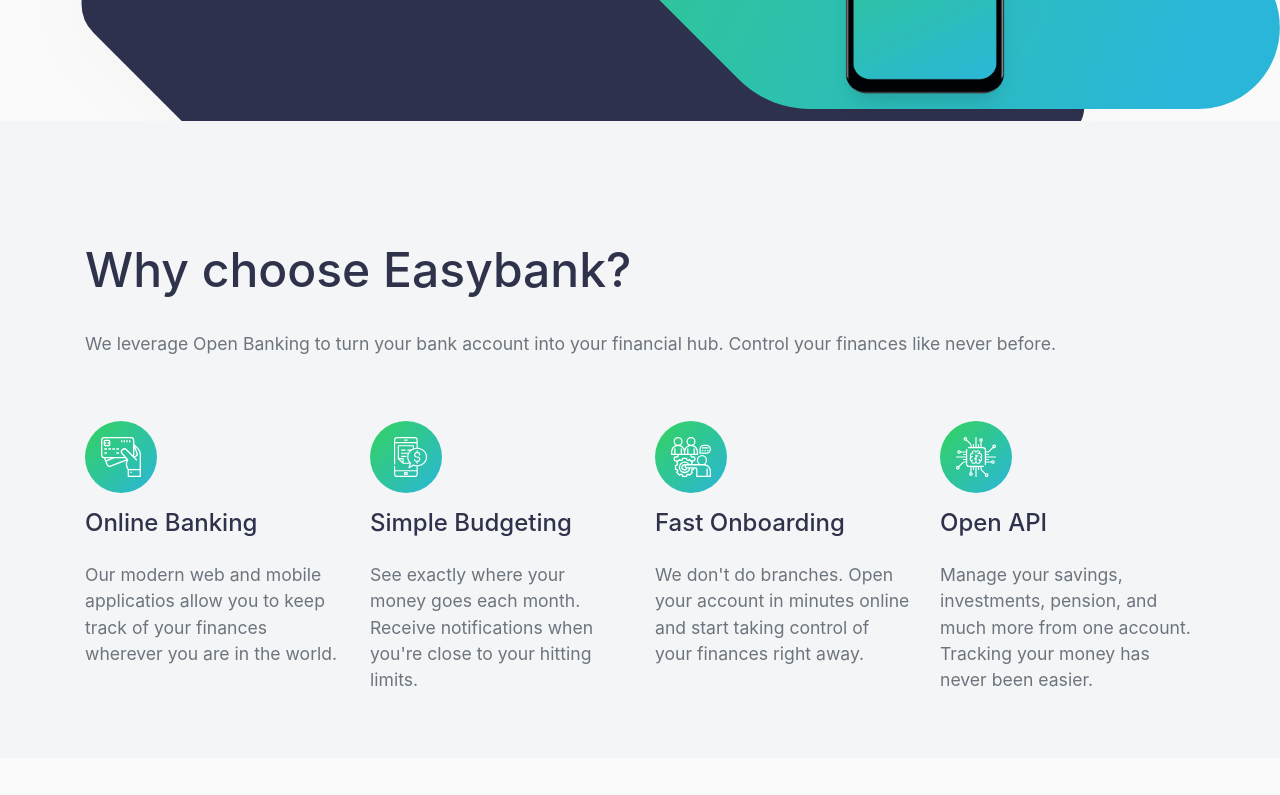
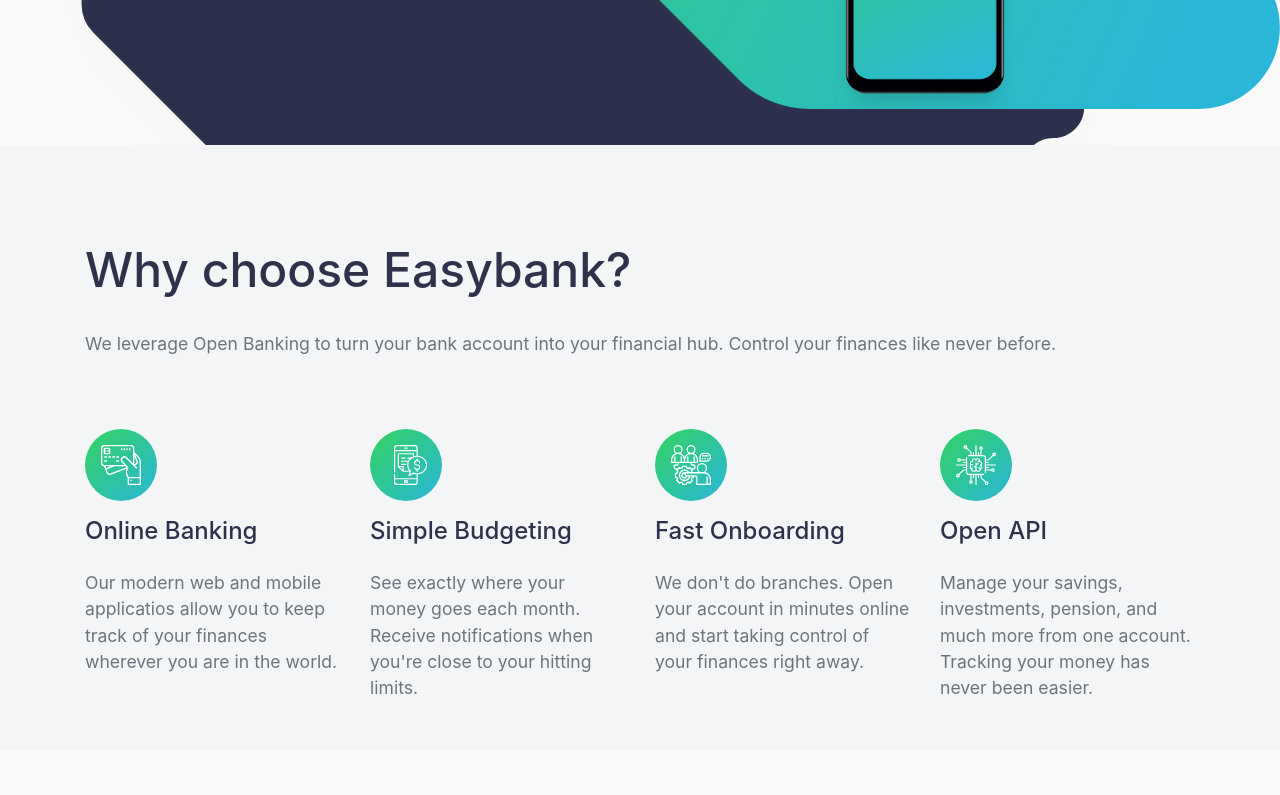
Before and after one commit to evcorona/easybank, a plain HTML site: page index.html in a window 1280 px wide. Shown: the part 660-1455 px from the top of the page. Drawn offline with nearby package versions, Linux system fonts and the light colour scheme.

Commit message:
Arreglo Blancos

```diff
--- a/index.html
+++ b/index.html
@@ -15,7 +15,7 @@
     <!-- ***********0-Nav********************************************* -->
     <nav class="d-md-flex flex-md-row justify-content-between align-items-center p-3">
         <img src="images/logo.svg" class="img-fluid d-none d-md-block ml-3" alt="logo">
-        <div class="navbar navbar-expand-md navbar-light bg-light bg-md-white">
+        <div class="navbar navbar-expand-md navbar-white bg-white">
             <img src="images/logo.svg" class="img-fluid d-md-none" alt="logo">
             <button class="navbar-toggler" type="button" data-toggle="collapse" data-target="#navbarSupportedContent"
                 aria-controls="navbarSupportedContent" aria-expanded="false" aria-label="Toggle navigation">
@@ -45,7 +45,7 @@
         <button type="button" class="btn btn-primary d-none d-md-block rounded-pill py-3 px-4 my-3 font-weight-bold">Request Invite</button>
     </nav>
     <!-- ***********1-Next generation**************************** -->
-    <div class="mybackground container-fluid">
+    <div class="mybackground container-fluid pb-4">
         <div class="row">
             <div class="container d-flex flex-row align-items-center justify-content-center">
                 <div class="row">
@@ -70,7 +70,7 @@
         </div>
     </div>
     <!-- ***********2-Why choose EasyBank************************* -->
-    <div class="container-fluid py-5 sectiontwo">
+    <div class="container-fluid py-4 sectiontwo">
         <div class="row">
             <div class="container">
                 <div class="row">
@@ -79,25 +79,25 @@
                         <p class="text-secondary">We leverage Open Banking to turn your bank account into your financial hub. Control your
                             finances like never before.</p>
                     </div>
-                    <div class="col-12 col-md-3 text-center text-md-left ">
+                    <div class="col-12 col-md-3 text-center text-md-left py-2">
                         <img src="/images/icon-online.svg" class="img-fluid" alt="Banking">
                         <h3 class="py-3">Online Banking</h3>
                         <p class="text-secondary">Our modern web and mobile applicatios allow you to keep track of your finances wherever you
                             are in the world.</p>
                     </div>
-                    <div class="col-12 col-md-3 text-center text-md-left ">
+                    <div class="col-12 col-md-3 text-center text-md-left py-2">
                         <img src="/images/icon-budgeting.svg" class="img-fluid" alt="Budgeting">
                         <h3 class="py-3">Simple Budgeting</h3>
                         <p class="text-secondary">See exactly where your money goes each month. Receive notifications when you're close to your
                             hitting limits.</p>
                     </div>
-                    <div class="col-12 col-md-3 text-center text-md-left ">
+                    <div class="col-12 col-md-3 text-center text-md-left py-2">
                         <img src="/images/icon-onboarding.svg" class="img-fluid" alt="Onboarding">
                         <h3 class="py-3">Fast Onboarding</h3>
                         <p class="text-secondary">We don't do branches. Open your account in minutes online and start taking control of your
                             finances right away.</p>
                     </div>
-                    <div class="col-12 col-md-3 text-center text-md-left ">
+                    <div class="col-12 col-md-3 text-center text-md-left pt-2">
                         <img src="/images/icon-api.svg" class="img-fluid" alt="API">
                         <h3 class="py-3">Open API</h3>
                         <p class="text-secondary">Manage your savings, investments, pension, and much more from one account. Tracking your
```
